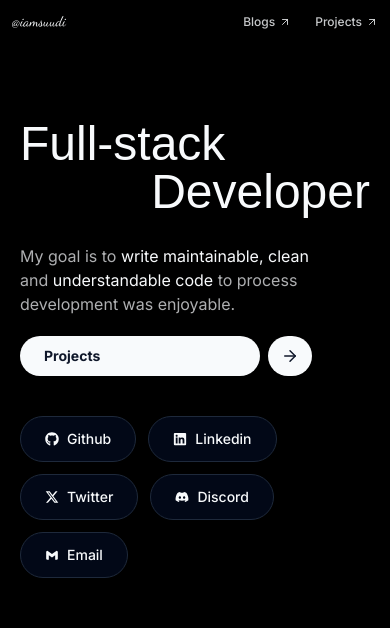
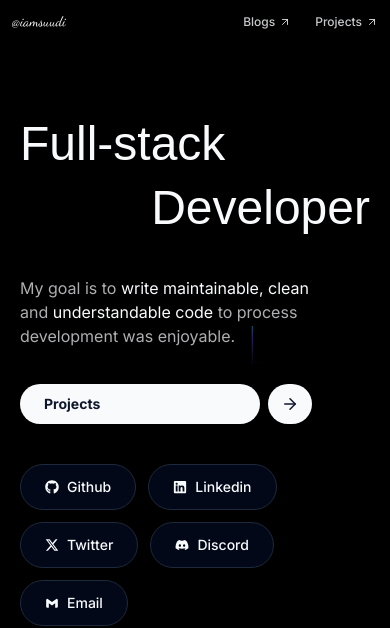
Before and after one commit to iamsuudi/journey, a Next.js app: page / in a window 390 px wide. Shown: the top 628 px of the page. Built offline with nearby package versions, Linux system fonts and the light colour scheme; a web font is replaced by a local one.

Commit message:
fix: Adjust grid light and responsiveness of hero

```diff
--- a/app/_components/hero.tsx
+++ b/app/_components/hero.tsx
@@ -7,8 +7,8 @@ import { GridBeam } from "@/components/lukacho/GridBeam";
 
 export default function HeroSection() {
     return (
-        <div className="w-full flex flex-col relative gap-4 items-center px-5">
-            <GridBeam>
+        <GridBeam>
+            <div className="w-full flex flex-col relative gap-4 items-center px-5">
                 <div className="w-full flex relative gap-10 items-center max-w-screen-lg">
                     <div className="hidden gap-3 mt-auto mb-3">
                         <span className="w-5 h-5 rounded-full bg-foreground"></span>
@@ -123,7 +123,7 @@ export default function HeroSection() {
                         <ArrowRight className="size-3 scale-150" />
                     </Button>
                 </Link>
-            </GridBeam>
-        </div>
+            </div>
+        </GridBeam>
     );
 }
--- a/components/animata/carousel/expandable.tsx
+++ b/components/animata/carousel/expandable.tsx
@@ -12,7 +12,7 @@ interface ImageProps extends HTMLAttributes<HTMLDivElement> {
 }
 
 interface ExpandableProps {
-	list?: { image: string; title: string }[];
+    list?: { image: string; title: string, id: number }[];
     autoPlay?: boolean;
     className?: string;
 }
@@ -27,7 +27,8 @@ const List = ({ item, className, index, activeItem, ...props }: ImageProps) => {
                 },
                 className
             )}
-			{...props}>
+            {...props}
+        >
             <img
                 src={item.image}
                 alt={item.title}
@@ -53,14 +54,17 @@ const items = [
     {
         image: "https://media.licdn.com/dms/image/D5612AQF5rTJ_o63x4A/article-cover_image-shrink_720_1280/0/1716992507183?e=2147483647&v=beta&t=ITHIXE3ryB-artG1dNje12AOQ4LlSbVDacBO55lq4-o",
         title: "",
+        id: 1,
     },
     {
         image: "https://cdn.prod.website-files.com/6344c9cef89d6f2270a38908/6584ce50b417f2b4cfae947a_Mobile%20App%20Developer%20Stats%2C%20Trends%2C%20and%20Forecasts%20for%202024.webp",
         title: "MobileApps",
+        id: 2,
     },
     {
         image: "https://community.aws/raw-post-images/concepts/devops-essentials/images/devops_loop.jpeg?imgSize=1600x960",
         title: "",
+        id: 3,
     },
 ];
 
@@ -90,7 +94,7 @@ export default function Expandable({
         <div className={cn("flex h-96 w-full gap-1", className)}>
             {list.map((item, index) => (
                 <List
-					key={item.title}
+                    key={item.id}
                     item={item}
                     index={index}
                     activeItem={activeItem}
--- a/components/lukacho/GridBeam.tsx
+++ b/components/lukacho/GridBeam.tsx
@@ -17,8 +17,8 @@ export const GridBeam: React.FC<{
 export const Beam = () => {
     return (
         <svg
-            width="120"
-            height="120"
+            width="100vwd"
+            height="50dvh"
             viewBox="0 0 156 63"
             fill="none"
             xmlns="http://www.w3.org/2000/svg"
@@ -27,7 +27,7 @@ export const Beam = () => {
             <path
                 d="M31 .5h32M0 .5h32m30 31h32m-1 0h32m-1 31h32M62.5 32V0m62 63V31"
                 stroke="url(#grad1)"
-                strokeWidth={2}
+                strokeWidth={0.2}
             />
             <defs>
                 <motion.linearGradient
@@ -48,11 +48,11 @@ export const Beam = () => {
                     animate="animate"
                     initial="initial"
                     transition={{
-                        duration: 1.8,
+                        duration: 3.6,
                         repeat: Infinity,
                         repeatType: "loop",
                         ease: "linear",
-                        repeatDelay: 2,
+                        repeatDelay: 1,
                     }}
                     id="grad1"
                 >
```
Lines whose indentation alone changed are shown as unchanged.
